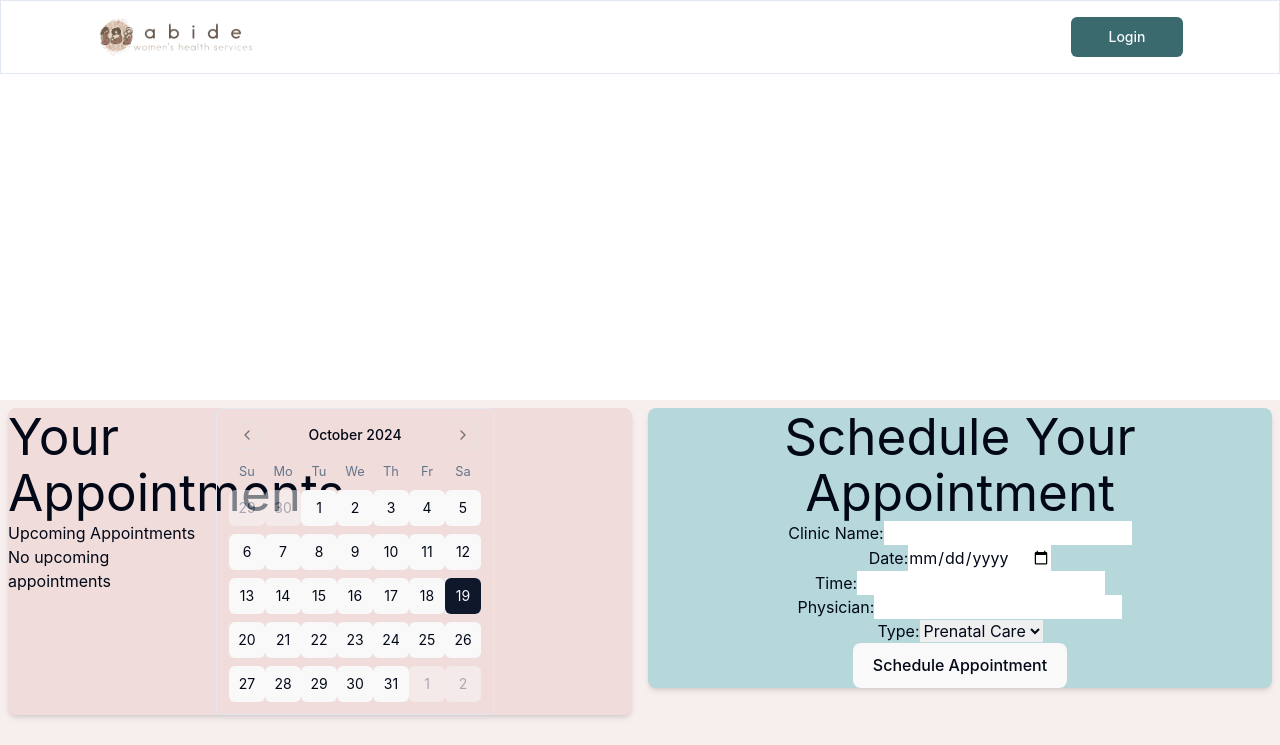
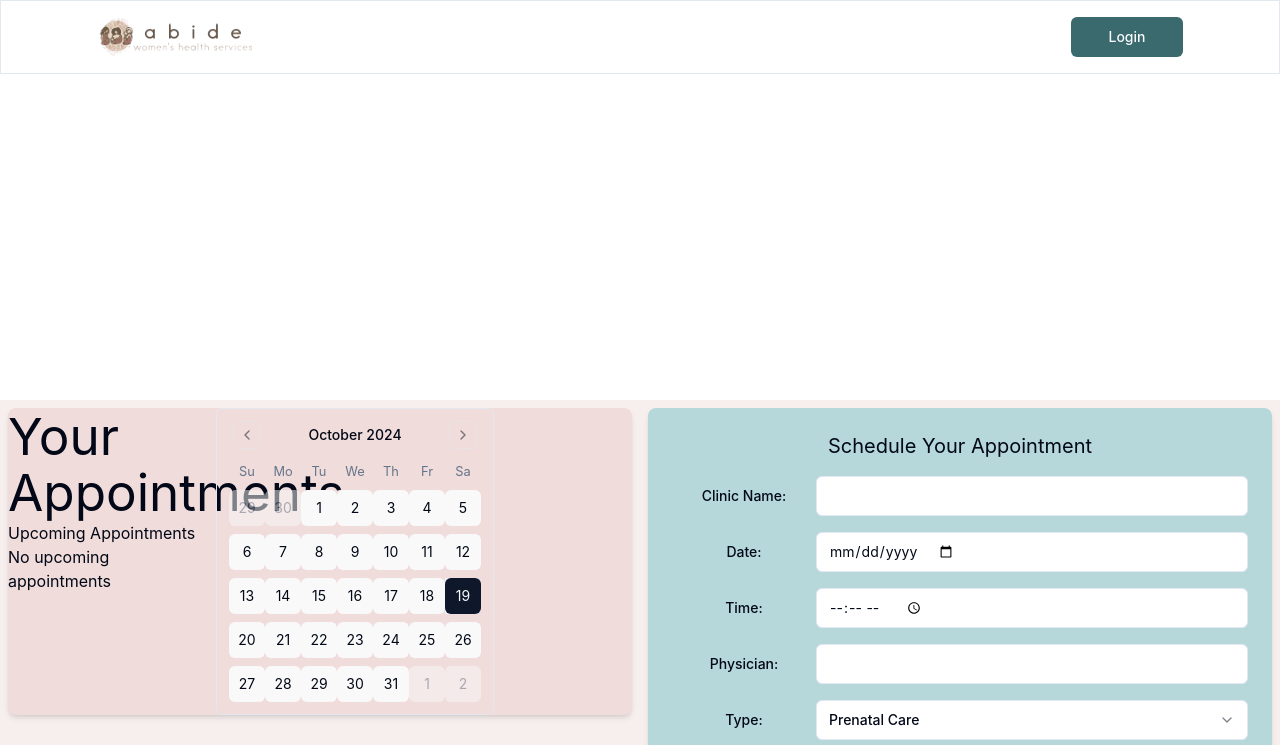
Before and after one commit to cfgtexas24/Team-11, a React (Vite) app in the folder frontend/: page /user-dashboard in a window 1280 px wide. Shown: the top 745 px of the page. Built offline with nearby package versions, Linux system fonts and the light colour scheme.

Commit message:
fixed schedule appointments

```diff
--- a/frontend/src/components/userPageComponents/ScheduleAppointments.tsx
+++ b/frontend/src/components/userPageComponents/ScheduleAppointments.tsx
@@ -1,4 +1,8 @@
 import React, { useState } from 'react';
+import { Input } from "@/components/ui/input";
+import { Button } from "@/components/ui/button";
+import { Label } from "@/components/ui/label";
+import { Select, SelectItem, SelectTrigger, SelectContent, SelectValue } from "@/components/ui/select";
 
 const ScheduleAppointments: React.FC = () => {
     const [clinicName, setClinicName] = useState('');
@@ -6,121 +10,90 @@ const ScheduleAppointments: React.FC = () => {
     const [time, setTime] = useState('');
     const [physician, setPhysician] = useState('');
     const [type, setType] = useState('prenatal care');
-    const [error, setError] = useState('');
-    const [successMessage, setSuccessMessage] = useState('');
 
-    const handleSubmit = async (event: React.FormEvent) => {
+    const handleSubmit = (event: React.FormEvent) => {
         event.preventDefault();
-
-        const userId = localStorage.getItem('userId'); // Get the user ID from localStorage
-
-        if (!userId) {
-            setError('User is not logged in');
-            return;
-        }
-
-        // Prepare appointment data
-        const appointmentData = {
+        // Handle form submission logic here
+        console.log({
             clinicName,
-            date: new Date(date).toISOString(),
+            date,
             time,
             physician,
             type,
-        };
-
-        try {
-            const response = await fetch(`http://localhost:8000/api/user/${userId}/appointments`, {
-                method: 'POST',
-                headers: {
-                    'Content-Type': 'application/json',
-                    // Add auth token or other headers if needed
-                },
-                body: JSON.stringify(appointmentData),
         });
-
-            const data = await response.json();
-
-            if (!response.ok) {
-                throw new Error(data.message || 'Failed to create appointment');
-            }
-
-            setSuccessMessage('Appointment successfully scheduled!');
-            setError('');
-
-            // Optionally reset form fields after successful submission
+        // Reset form fields
         setClinicName('');
         setDate('');
         setTime('');
         setPhysician('');
         setType('prenatal care');
-
-        } catch (error: any) {
-            setError(error.message);
-            setSuccessMessage('');
-        }
     };
 
     return (
-        <div className="justify-around rounded-lg shadow-md" style={{ backgroundColor: '#B6D8DB' }}>
-            <h1>Schedule Your Appointment</h1>
+        <div className="justify-around rounded-lg shadow-md p-6" style={{ backgroundColor: '#B6D8DB' }}>
+            <h1 className="text-xl mb-4">Schedule Your Appointment</h1>
             <form onSubmit={handleSubmit}>
-                <div>
-                    <label htmlFor="clinicName">Clinic Name:</label>
-                    <input
+                <div className="mb-4 flex items-center">
+                    <Label htmlFor="clinicName" className="w-1/4">Clinic Name:</Label>
+                    <Input
                         type="text"
                         id="clinicName"
                         value={clinicName}
                         onChange={(e) => setClinicName(e.target.value)}
                         required
+                        className="w-3/4"
                     />
                 </div>
-                <div>
-                    <label htmlFor="date">Date:</label>
-                    <input
+                <div className="mb-4 flex items-center">
+                    <Label htmlFor="date" className="w-1/4">Date:</Label>
+                    <Input
                         type="date"
                         id="date"
                         value={date}
                         onChange={(e) => setDate(e.target.value)}
                         required
+                        className="w-3/4"
                     />
                 </div>
-                <div>
-                    <label htmlFor="time">Time:</label>
-                    <input
-                        type="string"
+                <div className="mb-4 flex items-center">
+                    <Label htmlFor="time" className="w-1/4">Time:</Label>
+                    <Input
+                        type="time"
                         id="time"
                         value={time}
                         onChange={(e) => setTime(e.target.value)}
                         required
+                        className="w-3/4"
                     />
                 </div>
-                <div>
-                    <label htmlFor="physician">Physician:</label>
-                    <input
+                <div className="mb-4 flex items-center">
+                    <Label htmlFor="physician" className="w-1/4">Physician:</Label>
+                    <Input
                         type="text"
                         id="physician"
                         value={physician}
                         onChange={(e) => setPhysician(e.target.value)}
                         required
+                        className="w-3/4"
                     />
                 </div>
-                <div>
-                    <label htmlFor="type">Type:</label>
-                    <select
-                        id="type"
-                        value={type}
-                        onChange={(e) => setType(e.target.value)}
-                        required
-                    >
-                        <option value="prenatal care">Prenatal Care</option>
-                        <option value="checkup">Checkup</option>
-                        <option value="follow-up">Follow-up</option>
-                    </select>
+                <div className="mb-4 flex items-center">
+                    <Label htmlFor="type" className="w-1/4">Type:</Label>
+                    <Select onValueChange={(value) => setType(value)} value={type}>
+                        <SelectTrigger className="w-3/4">
+                            <SelectValue placeholder="Select appointment type" />
+                        </SelectTrigger>
+                        <SelectContent>
+                            <SelectItem value="prenatal care">Prenatal Care</SelectItem>
+                            <SelectItem value="checkup">Checkup</SelectItem>
+                            <SelectItem value="follow-up">Follow-up</SelectItem>
+                        </SelectContent>
+                    </Select>
                 </div>
-                <button type="submit">Schedule Appointment</button>
+                <div className="flex justify-end">
+                    <Button type="submit">Schedule Appointment</Button>
+                </div>
             </form>
-            {error && <p style={{ color: 'red' }}>{error}</p>}
-            {successMessage && <p style={{ color: 'green' }}>{successMessage}</p>}
         </div>
     );
 };
```
Lines whose indentation alone changed are shown as unchanged.
